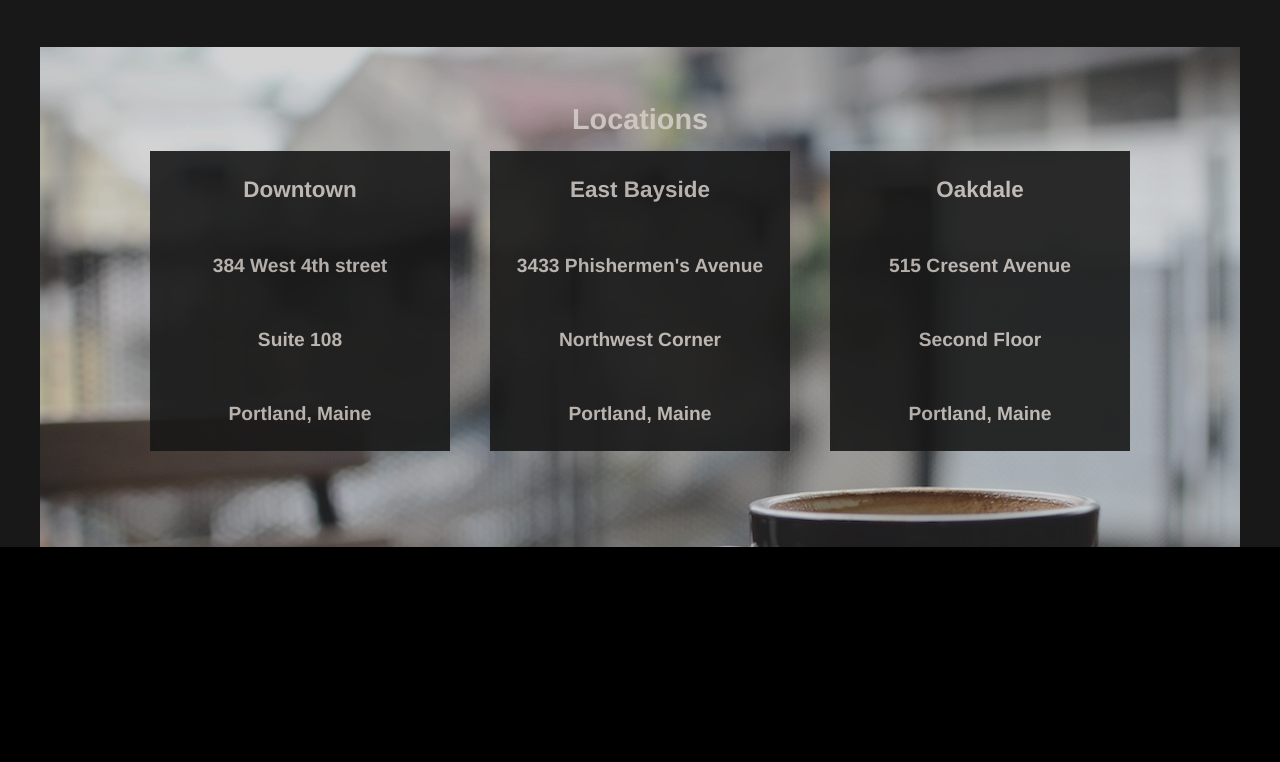
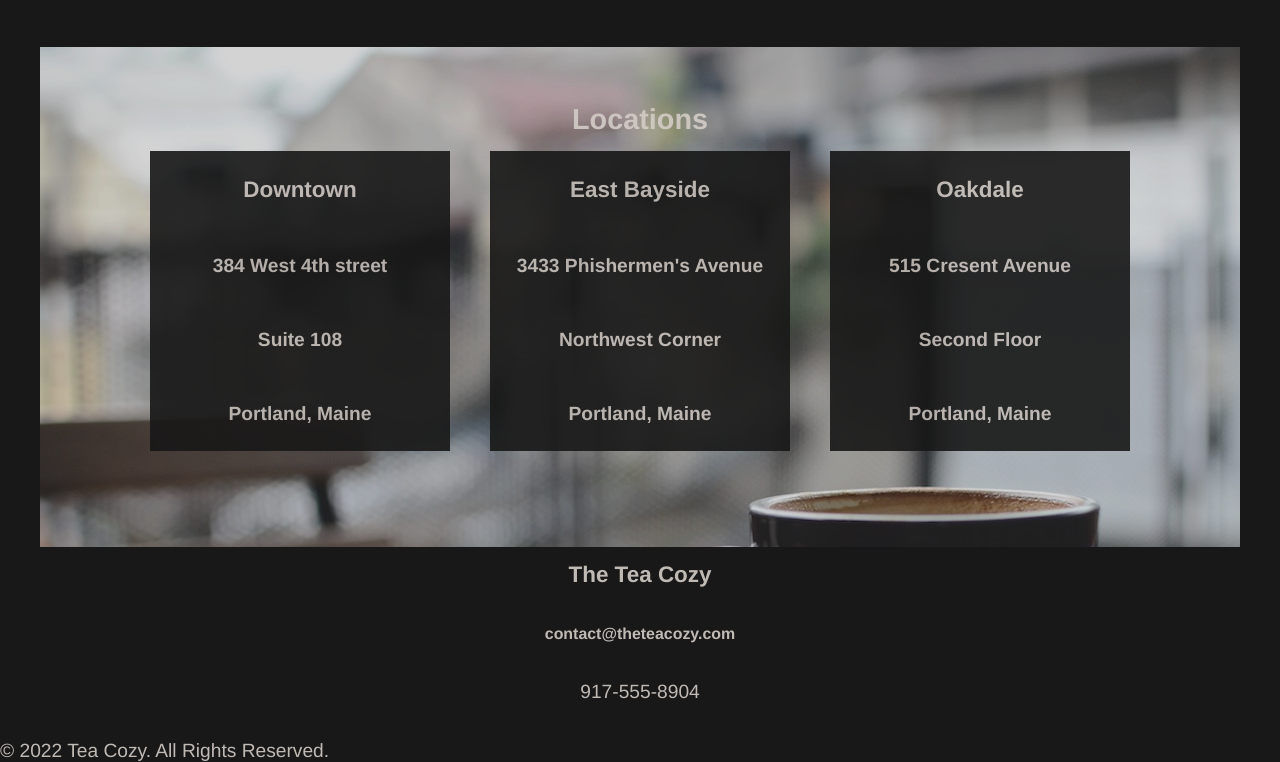
Before and after one commit to ItsNotMe9942/Tea-Shop, a plain HTML site: page index.html in a window 1280 px wide. Shown: the part 1420-2182 px from the top of the page. Before the commit the page ends 1967 px from the top, so only its background shows below. Drawn offline with Linux system fonts and the light colour scheme.

Commit message:
Footer complete

```diff
--- a/index.html
+++ b/index.html
@@ -87,7 +87,10 @@
     </div>
   </section>
   <footer>
-
+    <h3>The Tea Cozy</h3>
+    <h5>contact@theteacozy.com</h5>
+    <p>917-555-8904</p>
+    <p class="copyright">&copy; 2022 Tea Cozy. All Rights Reserved.</p>
 
   </footer>
 
--- a/style.css
+++ b/style.css
@@ -132,3 +132,16 @@ main .hero-img h4 {
   justify-content: space-around;
   margin: 0 auto;
 }
+
+footer {
+  height: 200px;
+  display: flex;
+  justify-content: space-between;
+  align-items: center;
+  flex-direction: column;
+  margin-top: 15px;
+}
+
+footer .copyright {
+  align-self: flex-start;
+}
```
